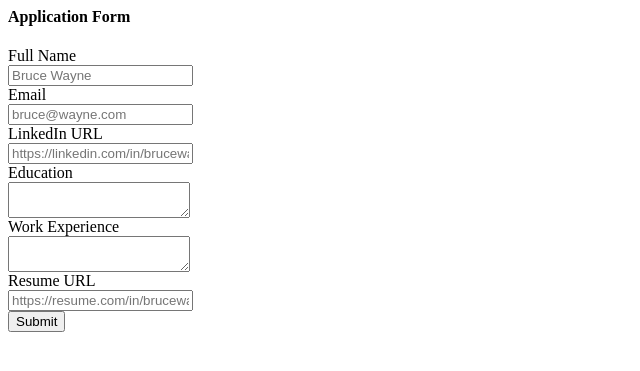
After one commit to andy-minn/jovian-careers-website-v2, a Flask app: template templates/application_form.html in a window 1280 px wide. The commit adds this page. Shown: the top 371 px of the page, without its empty margins (0-640 px from the left). Run offline with Flask 3, Linux system fonts and the light colour scheme; the template is opened without the code that fills it, so the values that code supplies are empty.

Commit message:
store application into database

```diff
--- a/app.py
+++ b/app.py
@@ -1,5 +1,5 @@
-from flask import Flask, render_template, jsonify
-from database import load_jobs_from_db, load_job_from_db
+from flask import Flask, render_template, jsonify, request
+from database import load_jobs_from_db, load_job_from_db, add_app_to_db
 
 app = Flask(__name__)
 
@@ -20,5 +20,13 @@ def show_job(id):
     return "Not Found", 404
   return render_template('jobpage.html', job=job)
 
+@app.route("/job/<id>/apply", methods=['post'])
+def apply_to_job(id):
+  data = request.form
+  job = load_job_from_db(id)
+  add_app_to_db(id, data)
+  # send email
+  return render_template('app_submit.html', application=data, job=job)
+
 if __name__ == '__main__':
   app.run(host='0.0.0.0', debug=True)
--- /dev/null
+++ b/templates/application_form.html
@@ -0,0 +1,28 @@
+<h4>Application Form</h4>
+<form action="/job/{{job['id']}}/apply" method="post">
+  <div class="mb-2">
+  <label>Full Name</label><br>
+  <input type="text" name="full_name" placeholder="Bruce Wayne">
+  </div>
+  <div class="mb-2">
+  <label>Email</label><br>
+  <input type="text" name="email" placeholder="bruce@wayne.com">
+  </div>
+  <div class="mb-2">
+  <label>LinkedIn URL</label><br>
+  <input type="text" name="linkedin_url" placeholder="https://linkedin.com/in/brucewayne">
+  </div>
+  <div class="mb-2">
+  <label>Education</label><br>
+  <textarea name="education"></textarea>
+  </div>
+  <div class="mb-2">
+  <label>Work Experience</label><br>
+  <textarea name="experience"></textarea>
+  </div>
+  <div class="mb-2">
+  <label>Resume URL</label><br>
+  <input type="text" name="resume_url" placeholder="https://resume.com/in/brucewayne">
+  </div>
+  <input type="submit">
+</form>
--- a/templates/jobpage.html
+++ b/templates/jobpage.html
@@ -26,6 +26,7 @@
     </ol>
     <h4>Salary</h4>
     <p>{{job.currency}}{{job.salary}}</p>
+  {% include 'application_form.html'%}
   </div>
   {% include 'footer.html' %}
 </body>
```
Also changed, not shown: database.py (+12 -0 lines), templates/app_submit.html (added, +27 -0 lines).
